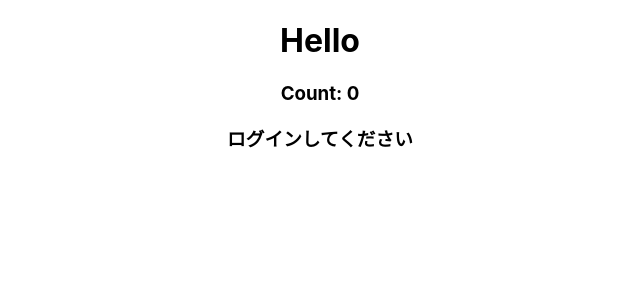
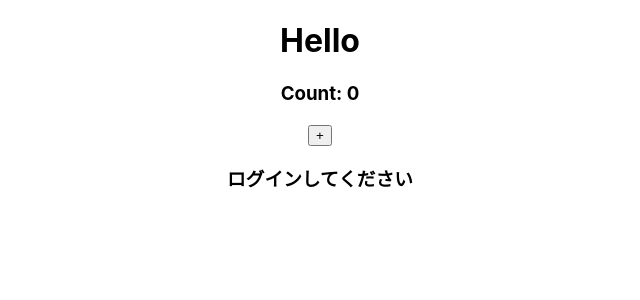
Before and after one commit to takeru1026/practice-react-redux-first, a React (Create React App) app: page / in a window 1280 px wide. Shown: the top 300 px of the page, without its empty margins (320-960 px from the left). Built offline with nearby package versions, Linux system fonts and the light colour scheme.

Commit message:
:construction:WIP

```diff
--- a/src/App.js
+++ b/src/App.js
@@ -1,14 +1,16 @@
-import { useSelector } from 'react-redux';
+import { useDispatch, useSelector } from 'react-redux';
 import './App.css';
 
 function App() {
 	const counter = useSelector((state) => state.counter);
 	const isLogin = useSelector((state) => state.isLogin);
+  const dispatch = useDispatch();
 
 	return (
 		<div className="App">
 			<h1>Hello</h1>
 			<h3>Count: {counter}</h3>
+      <button onClick={()=>dispatch() }>+</button>
 			{isLogin ? <h3>ログインに成功</h3> : <h3>ログインしてください</h3>}
 		</div>
 	);
```
Also changed, not shown: src/actions/index.js (added).
